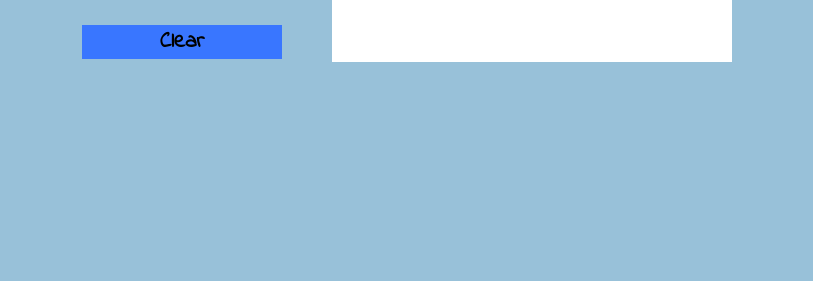
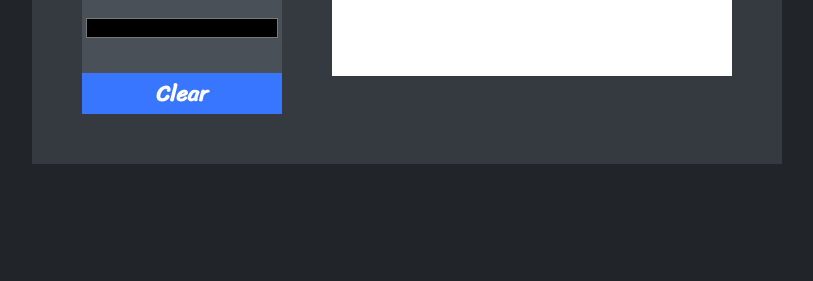
Before and after one commit to fernandobouchet/etch-a-sketch, a plain HTML site: page index.html in a window 1280 px wide. Shown: the part 519-800 px from the top of the page, without its empty margins (233-1046 px from the left). Drawn offline with Linux system fonts and the light colour scheme.

Commit message:
Add better css style

```diff
--- a/index.html
+++ b/index.html
@@ -6,9 +6,6 @@
     <meta http-equiv="X-UA-Compatible" content="IE=edge">
     <meta name="viewport" content="width=device-width, initial-scale=1.0">
     <title>Etch-A-Sketch!</title>
-    <link rel="preconnect" href="https://fonts.googleapis.com">
-    <link rel="preconnect" href="https://fonts.gstatic.com" crossorigin>
-    <link href="https://fonts.googleapis.com/css2?family=Indie+Flower&display=swap" rel="stylesheet">
     <link rel="stylesheet" href="style.css">
     <script src="main.js" defer></script>
 </head>
--- a/style.css
+++ b/style.css
@@ -1,25 +1,30 @@
+@import url("https://fonts.googleapis.com/css2?family=Sriracha&display=swap");
+
 :root {
   --hover-color: black;
 }
 
 body {
-  font-family: "Indie Flower", cursive;
+  font-family: "Sriracha", cursive;
   font-size: 22px;
   text-align: center;
-  background-color: #98c1d9;
+  background-color: #212529;
   display: flex;
   flex-direction: column;
   align-items: center;
   justify-content: center;
+  color: white;
 }
 
 #main-board {
+  background-color: #343a40;
   display: flex;
   gap: 50px;
-  padding-top: 50px;
+  padding: 50px;
 }
 
 #options {
+  background-color: #495057;
   display: flex;
   flex-direction: column;
 }
```
